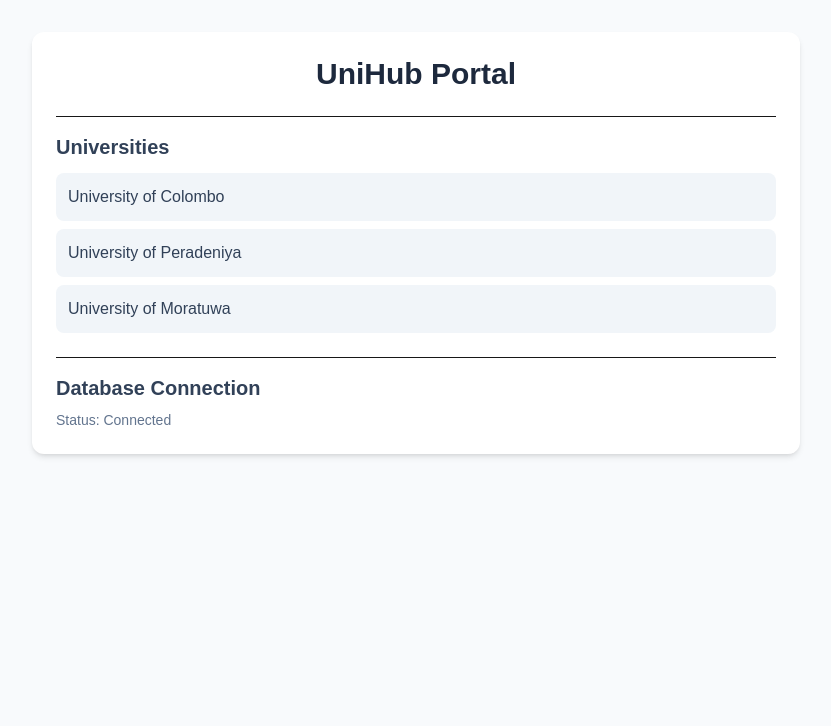
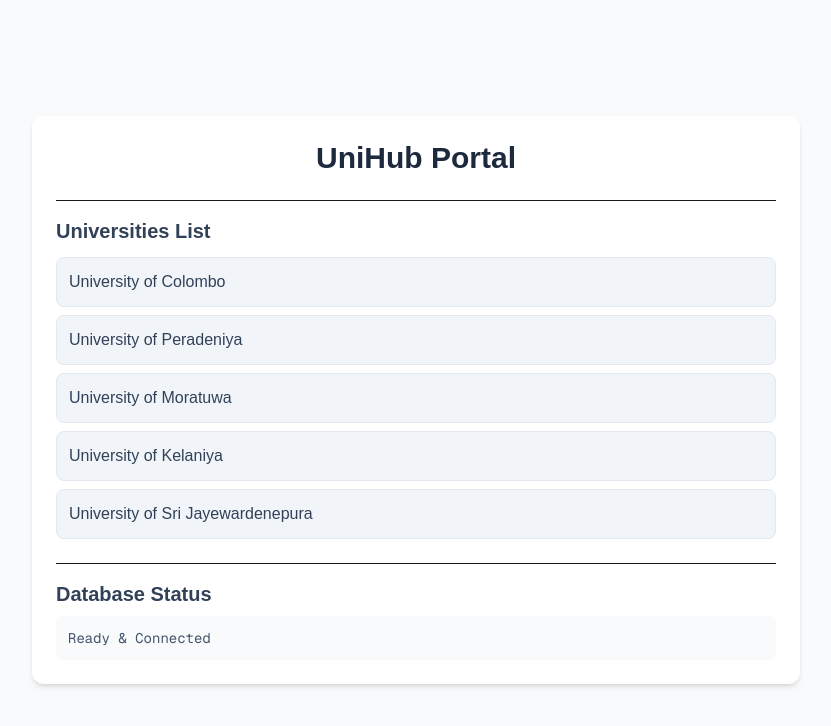
Before and after one commit to maduthisarapramod-ict/unihub, a Next.js app: page / in a window 1280 px wide. Shown: the top 726 px of the page, without its empty margins (224-1055 px from the left). Built offline with nearby package versions, Linux system fonts and the light colour scheme; no server answers; the database is empty.

Commit message:
Update page.js

```diff
--- a/app/page.js
+++ b/app/page.js
@@ -3,16 +3,12 @@
 import { useState, useEffect } from "react";
 import { createClient } from "@supabase/supabase-js";
 
-// Supabase Setup (Vercel Build Error එක වැළැක්වීමට Fallback URLs යොදා ඇත)
-const supabaseUrl = process.env.NEXT_PUBLIC_SUPABASE_URL || "https://placeholder.supabase.co";
-const supabaseAnonKey = process.env.NEXT_PUBLIC_SUPABASE_ANON_KEY || "placeholder-key";
-const supabase = createClient(supabaseUrl, supabaseAnonKey);
-
-// Universities List (ඔබගේ අවශ්‍යතාවය පරිදි වෙනස් කරගන්න)
 const UNIVERSITIES = [
   { id: 1, name: "University of Colombo" },
   { id: 2, name: "University of Peradeniya" },
-  { id: 3, name: "University of Moratuwa" }
+  { id: 3, name: "University of Moratuwa" },
+  { id: 4, name: "University of Kelaniya" },
+  { id: 5, name: "University of Sri Jayewardenepura" }
 ];
 
 export default function Home() {
@@ -20,17 +16,25 @@ export default function Home() {
   const [loading, setLoading] = useState(true);
 
   useEffect(() => {
+    // Vercel Build Prerender Error එක වළක්වා ගැනීමට Supabase Client එක ආරක්ෂිතව සකසා ඇත
+    const supabaseUrl = process.env.NEXT_PUBLIC_SUPABASE_URL || "https://placeholder.supabase.co";
+    const supabaseAnonKey = process.env.NEXT_PUBLIC_SUPABASE_ANON_KEY || "placeholder-key";
+
+    const supabase = createClient(supabaseUrl, supabaseAnonKey);
+
     async function fetchData() {
       try {
-        // ඔබේ Supabase Table එකේ නම මෙතැනින් 'your_table_name' වෙනුවට ලබාදෙන්න
-        const { data: responseData, error } = await supabase.from('your_table_name').select('*');
+        const { data: responseData, error } = await supabase
+          .from("your_table_name")
+          .select("*");
+
         if (error) {
-          console.log("Supabase error/info:", error.message);
+          console.error("Supabase Error:", error.message);
         } else if (responseData) {
           setData(responseData);
         }
       } catch (err) {
-        console.error("Fetch error:", err);
+        console.error("Fetch Error:", err);
       } finally {
         setLoading(false);
       }
@@ -40,29 +44,35 @@ export default function Home() {
   }, []);
 
   return (
-    <main className="min-h-screen p-8 bg-slate-50 flex flex-col items-center">
+    <main className="min-h-screen p-8 bg-slate-50 flex flex-col items-center justify-center">
       <div className="max-w-3xl w-full bg-white p-6 rounded-xl shadow-md space-y-6">
         <h1 className="text-3xl font-bold text-center text-slate-800">
           UniHub Portal
         </h1>
 
         <div className="border-t pt-4">
-          <h2 className="text-xl font-semibold text-slate-700 mb-3">Universities</h2>
+          <h2 className="text-xl font-semibold text-slate-700 mb-3">
+            Universities List
+          </h2>
           <ul className="space-y-2">
             {UNIVERSITIES.map((uni) => (
-              <li key={uni.id} className="p-3 bg-slate-100 rounded-lg text-slate-700">
+              <li
+                key={uni.id}
+                className="p-3 bg-slate-100 rounded-lg text-slate-700 border border-slate-200"
+              >
                 {uni.name}
               </li>
             ))}
           </ul>
         </div>
 
-        {/* Supabase Dynamic Data Section */}
         <div className="border-t pt-4">
-          <h2 className="text-xl font-semibold text-slate-700 mb-2">Database Connection</h2>
-          <p className="text-sm text-slate-500">
-            Status: {loading ? "Loading Supabase data..." : "Connected"}
-          </p>
+          <h2 className="text-xl font-semibold text-slate-700 mb-2">
+            Database Status
+          </h2>
+          <div className="p-3 bg-slate-50 rounded-lg text-sm font-mono text-slate-600">
+            {loading ? "Connecting to Supabase..." : "Ready & Connected"}
+          </div>
         </div>
       </div>
     </main>
```
